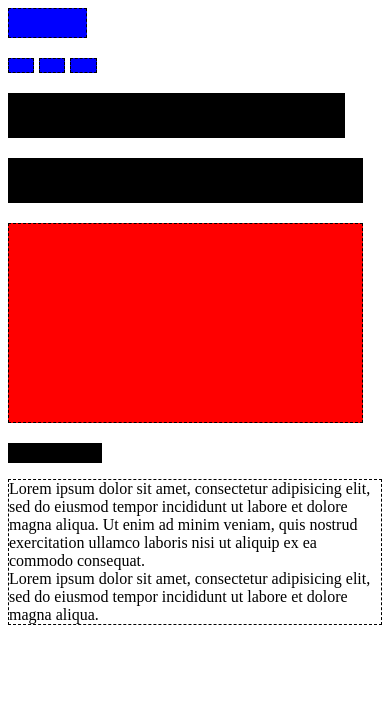
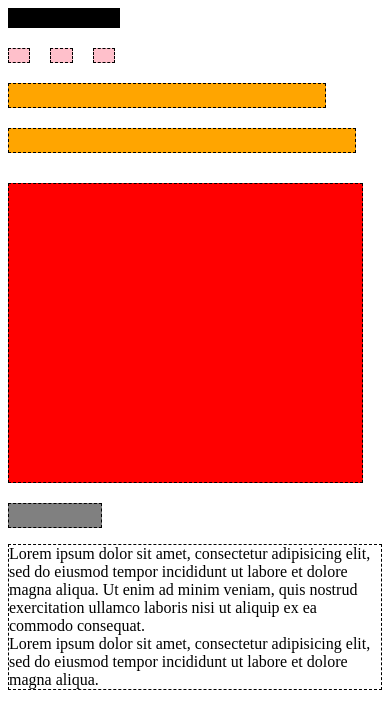
Before and after one commit to coreysnightout/featured-items, a plain HTML site: page index.html in a window 390 px wide. Drawn offline with Linux system fonts and the light colour scheme.

Commit message:
mobile viewport redo

```diff
--- a/css/styles.css
+++ b/css/styles.css
@@ -4,7 +4,63 @@
   border:1px dashed #000;
 }
 
-.nav1 {
+.nav1{
+  width: 30%;
+  float: left;
+  height: 20px;
+  background-color: black;
+  margin-right: 100%;
+}
+
+a {
+  float: left;
+  display: inline;
+  height: 15px;
+  width: 6%;
+  background-color: pink;
+  margin-top: 20px;
+  margin-right: 20px;
+}
+
+.bar1{
+
+  width: 85%;
+  height: 25px;
+  float: left;
+  background-color: orange;
+  margin-top: 20px;
+}
+.bar2{
+  width: 93%;
+  height: 25px;
+  background-color: orange;
+  margin-top: 20px;
+  float: left;
+}
+
+.box{
+  width:95%;
+  height: 300px;
+  background-color: red;
+  float: left;
+  margin-top: 30px;
+}
+
+.bottombar{
+  width: 25%;
+  height: 25px;
+  background-color: grey;
+  margin-top: 20px;
+  float: left;
+}
+
+p{
+  float: left;
+  width: 100%;
+}
+
+
+/*.n1 {
   width: 21%;
   height: 30px;
   background-color: blue;
@@ -50,3 +106,21 @@ a {
 .text{
   margin: 0;
 }
+
+@media screen and (min-width: 401px) and (max-width: 700px) {
+
+  .nav1 {
+    width: 30%;
+    height: 35px;
+    background-color: purple;
+  }
+  a {
+    margin-top: 20px;
+    float: right;
+    width: 7%;
+    height: 15px;
+    background-color: blue;
+    margin-right: 20px;
+  }*/
+/*
+}*/
--- a/index.html
+++ b/index.html
@@ -19,7 +19,7 @@
     <div class="bar2">
 
     </div>
-    <div class="box clearfix">
+    <div class="box">
 
     </div>
     <div class="bottombar">
```
